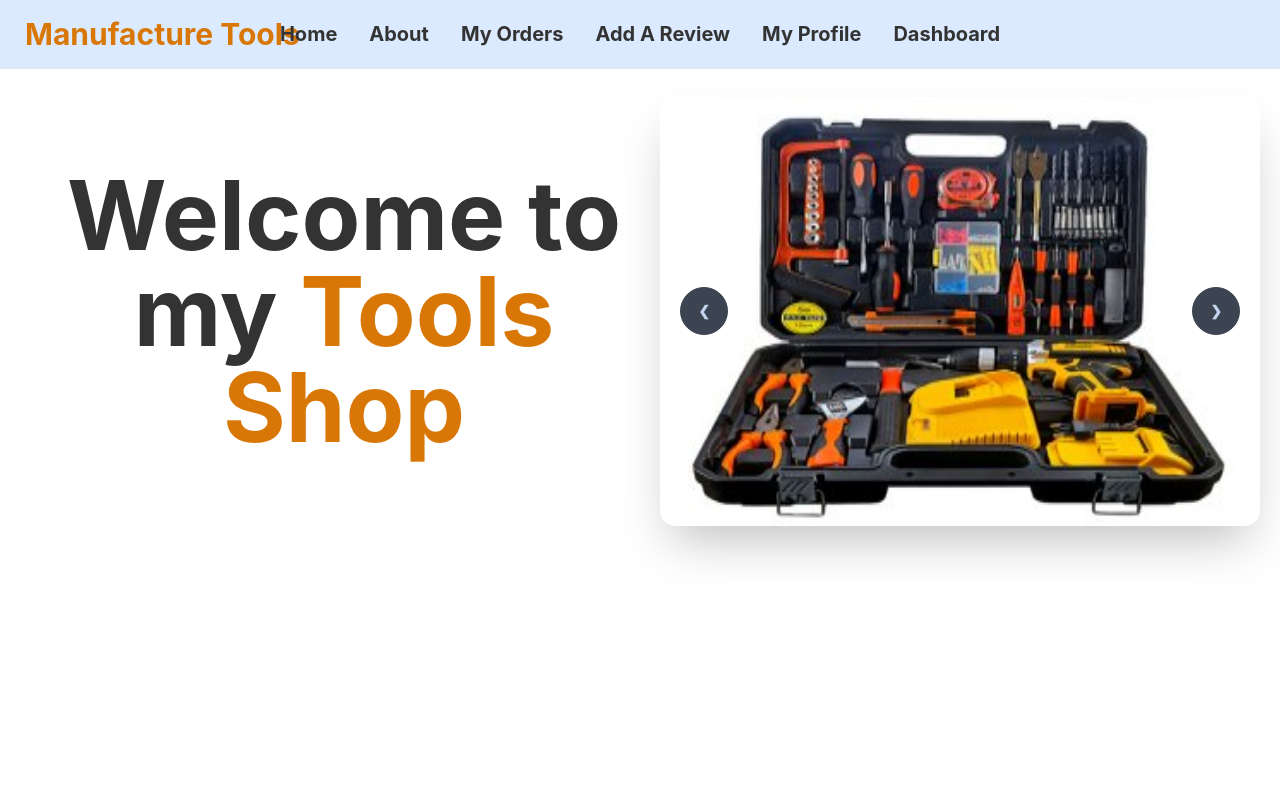
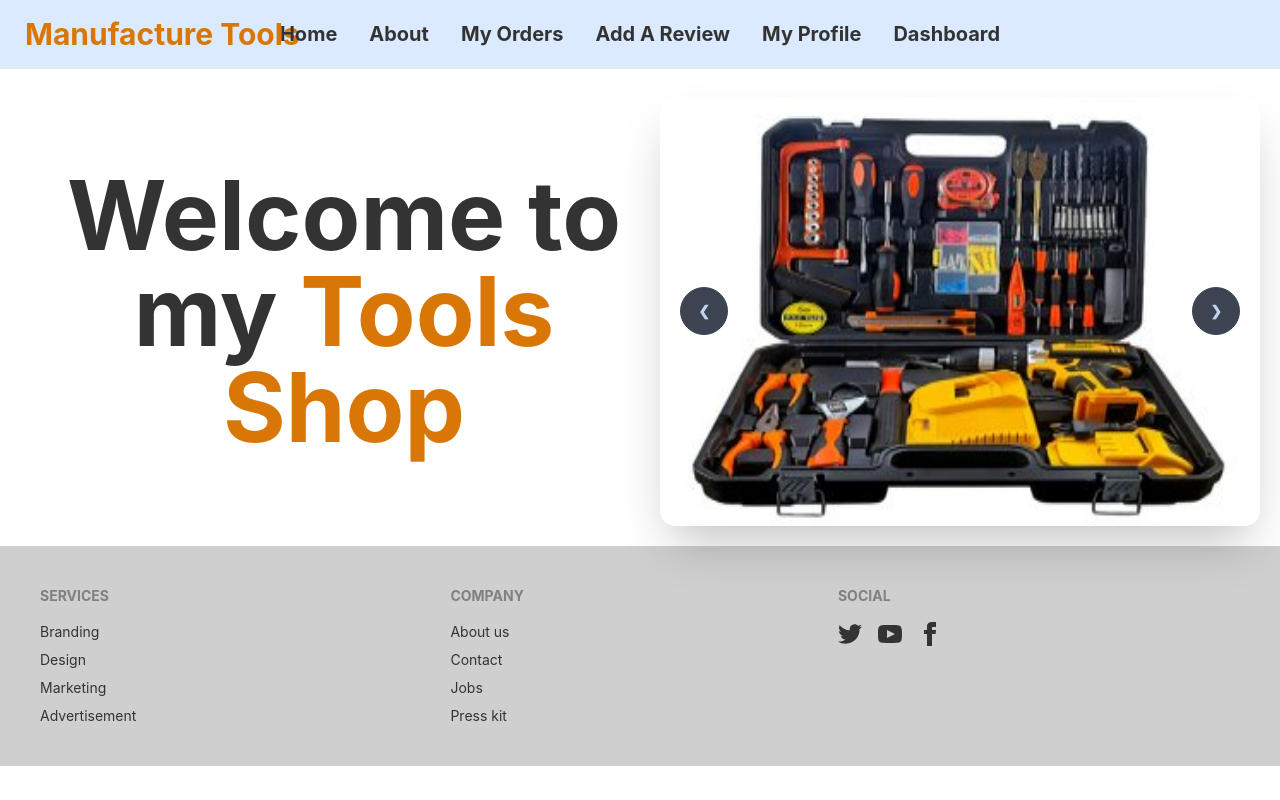
Before and after one commit to dipankar11137/manufacturer-website-client-side, a React (Create React App) app: page / in a window 1280 px wide. Built offline with nearby package versions, Linux system fonts and the light colour scheme.

Commit message:
add footer

```diff
--- a/src/Pages/Home/Home.js
+++ b/src/Pages/Home/Home.js
@@ -1,4 +1,5 @@
 import React from 'react';
+import Footer from '../Share/Footer';
 import Banner from './Banner';
 
 const Home = () => {
@@ -12,7 +13,7 @@
                     <Banner />
                 </div>
             </div>
-
+            <Footer />
         </div >
     );
 };
--- a/src/Pages/Share/Footer.js
+++ b/src/Pages/Share/Footer.js
@@ -0,0 +1,35 @@
+import React from 'react';
+
+const Footer = () => {
+    return (
+        <div>
+            <footer className="footer p-10 bg-base-300 text-base-content">
+                <div>
+                    <span className="footer-title">Services</span>
+                    <a className="link link-hover">Branding</a>
+                    <a className="link link-hover">Design</a>
+                    <a className="link link-hover">Marketing</a>
+                    <a className="link link-hover">Advertisement</a>
+                </div>
+                <div>
+                    <span className="footer-title">Company</span>
+                    <a className="link link-hover">About us</a>
+                    <a className="link link-hover">Contact</a>
+                    <a className="link link-hover">Jobs</a>
+                    <a className="link link-hover">Press kit</a>
+                </div>
+                <div>
+                    <span className="footer-title">Social</span>
+                    <div className="grid grid-flow-col gap-4">
+                        <a><svg xmlns="http://www.w3.org/2000/svg" width="24" height="24" viewBox="0 0 24 24" className="fill-current"><path d="M24 4.557c-.883.392-1.832.656-2.828.775 1.017-.609 1.798-1.574 2.165-2.724-.951.564-2.005.974-3.127 1.195-.897-.957-2.178-1.555-3.594-1.555-3.179 0-5.515 2.966-4.797 6.045-4.091-.205-7.719-2.165-10.148-5.144-1.29 2.213-.669 5.108 1.523 6.574-.806-.026-1.566-.247-2.229-.616-.054 2.281 1.581 4.415 3.949 4.89-.693.188-1.452.232-2.224.084.626 1.956 2.444 3.379 4.6 3.419-2.07 1.623-4.678 2.348-7.29 2.04 2.179 1.397 4.768 2.212 7.548 2.212 9.142 0 14.307-7.721 13.995-14.646.962-.695 1.797-1.562 2.457-2.549z"></path></svg></a>
+                        <a><svg xmlns="http://www.w3.org/2000/svg" width="24" height="24" viewBox="0 0 24 24" className="fill-current"><path d="M19.615 3.184c-3.604-.246-11.631-.245-15.23 0-3.897.266-4.356 2.62-4.385 8.816.029 6.185.484 8.549 4.385 8.816 3.6.245 11.626.246 15.23 0 3.897-.266 4.356-2.62 4.385-8.816-.029-6.185-.484-8.549-4.385-8.816zm-10.615 12.816v-8l8 3.993-8 4.007z"></path></svg></a>
+                        <a><svg xmlns="http://www.w3.org/2000/svg" width="24" height="24" viewBox="0 0 24 24" className="fill-current"><path d="M9 8h-3v4h3v12h5v-12h3.642l.358-4h-4v-1.667c0-.955.192-1.333 1.115-1.333h2.885v-5h-3.808c-3.596 0-5.192 1.583-5.192 4.615v3.385z"></path></svg></a>
+                    </div>
+                </div>
+
+            </footer>
+        </div>
+    );
+};
+
+export default Footer;
```
